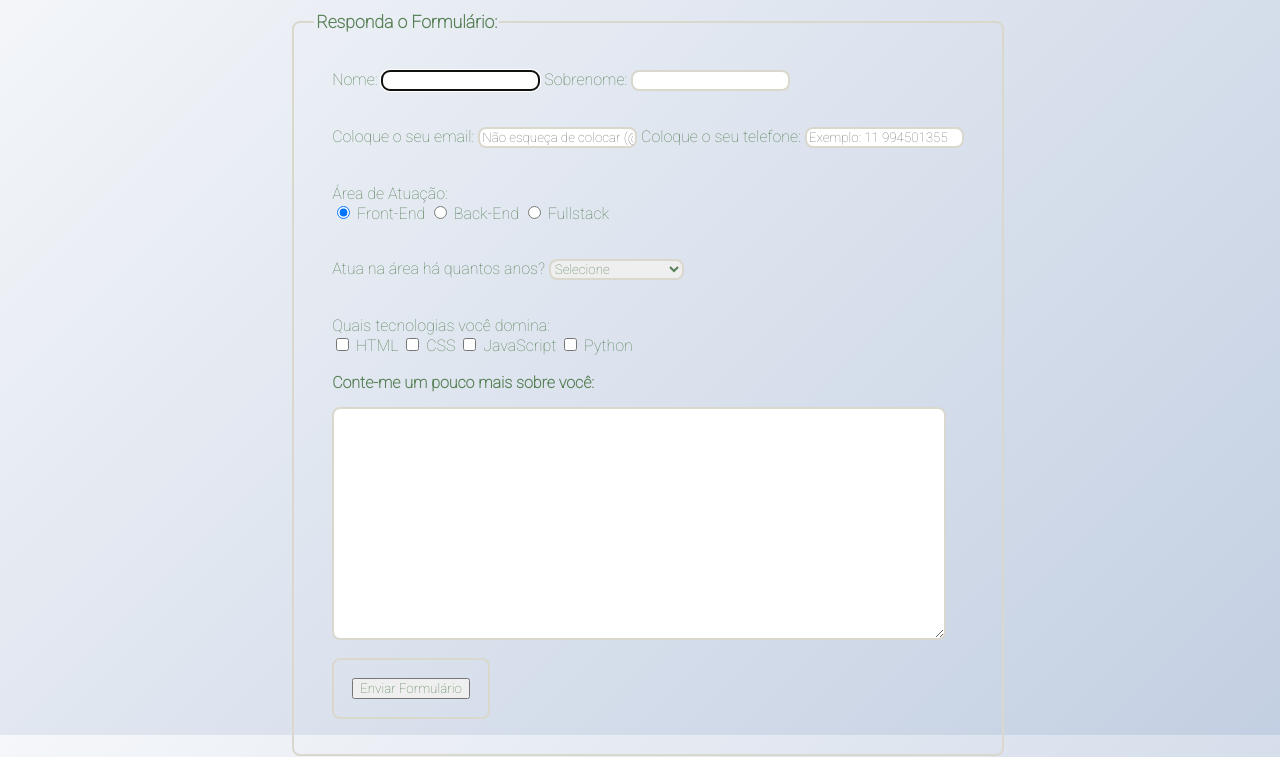
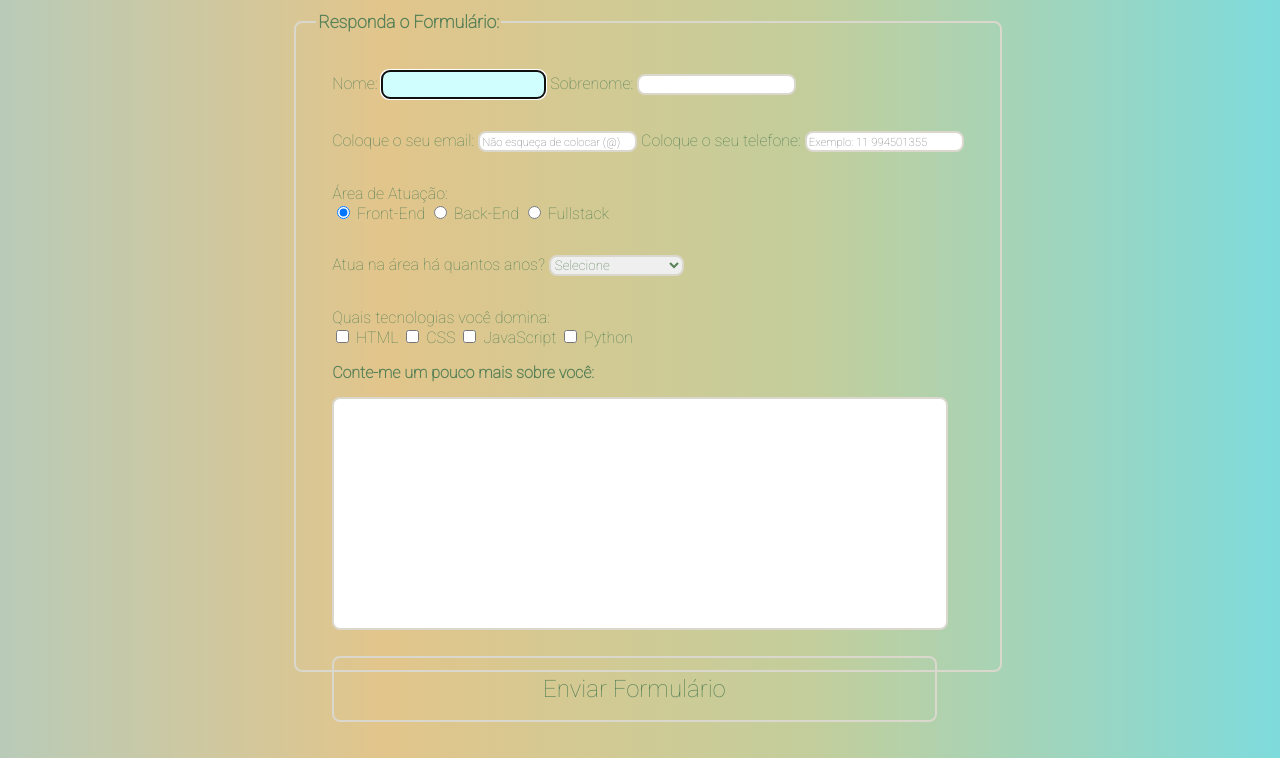
Before and after one commit to Pedrodev3/Formul-rio-HTML-CSS, a plain HTML site: page Formulario/index.html in a window 1280 px wide. Shown: the part 81-839 px from the top of the page. Drawn offline with Linux system fonts and the light colour scheme.

Commit message:
CSS finalizado

```diff
--- a/Formulario/formdesign.css
+++ b/Formulario/formdesign.css
@@ -3,7 +3,7 @@
   color: #588157;
 }
 body{
-  background-image: linear-gradient(135deg, #f5f7fa 0%, #c3cfe2 100%);
+  background-image: linear-gradient(to right, #e4afcb 0%, #b8cbb8 0%, #b8cbb8 0%, #e2c58b 30%, #c2ce9c 64%, #7edbdc 100%);
 }
 /* Design do header */
 header {
@@ -20,7 +20,35 @@ legend {
 .Input_Area {
   border: 2px solid #dad7cd;
   border-radius: 8px;
+  transition-duration: .2s;
+}
+.Input_Area:focus, .Input_Area:valid:hover{
+  padding: 5px 5px;
+  background-color: #D0FEFE;
+  margin-top: 2px;
 }
 .Seventy_Part{
   display: inline-block;
 }
+input::placeholder{
+  font-size: 0.71rem;
+}
+.Seventy_Part{
+  margin-top: 10px;
+  width: 90%;
+  text-align: center;
+}
+.Seventy_Part:hover{
+  background-color: #0a9396;
+}
+button{
+  background: none;
+  border: none;
+  font-size: 1.5rem;
+}
+button:hover{
+  color: black;
+}
+textarea {
+  resize: none;
+}
--- a/Formulario/formulario.css
+++ b/Formulario/formulario.css
@@ -16,10 +16,10 @@ header{
 }
 .fieldset{
   padding: 20px;
-  height: 700px;
+  height: 77vh;
 }
 .Layout{
-  padding: 18px;
+  padding: 16px;
 }
 .Sixty_Part{
   display: flex;
```
